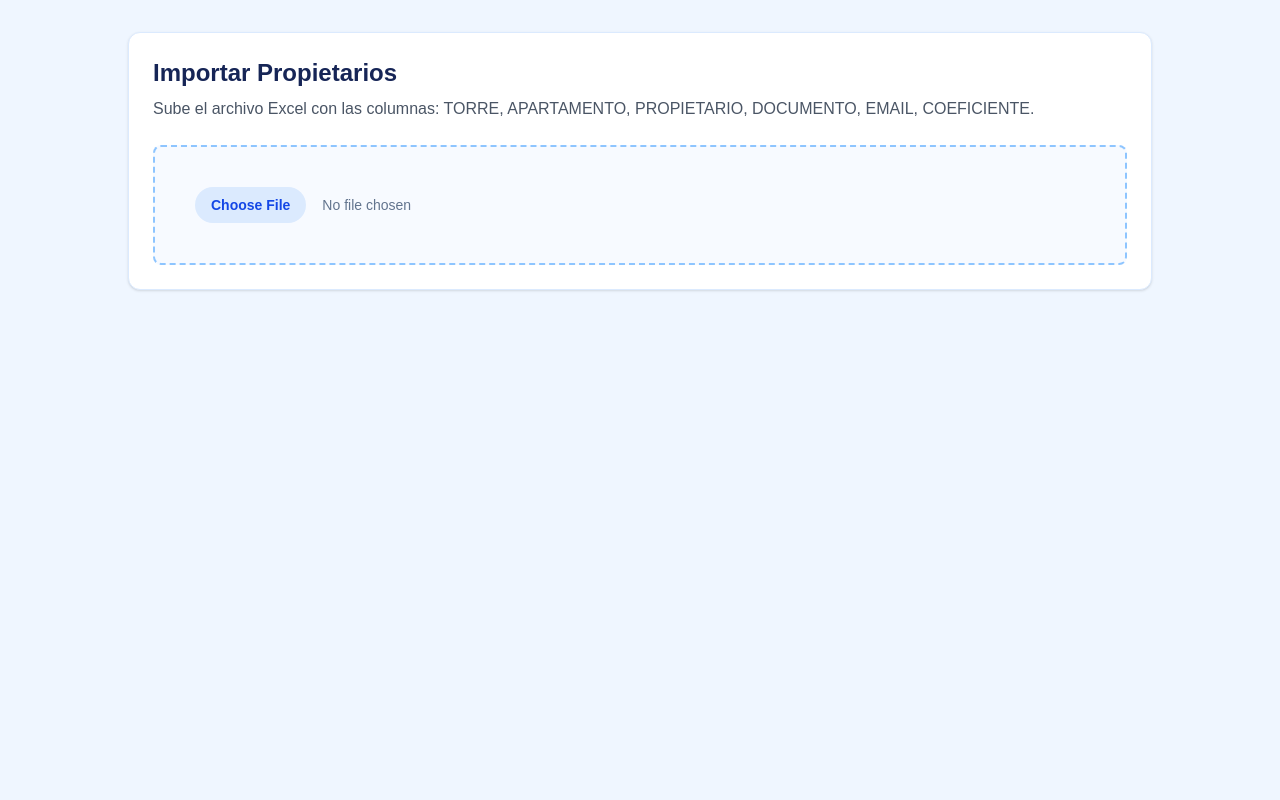
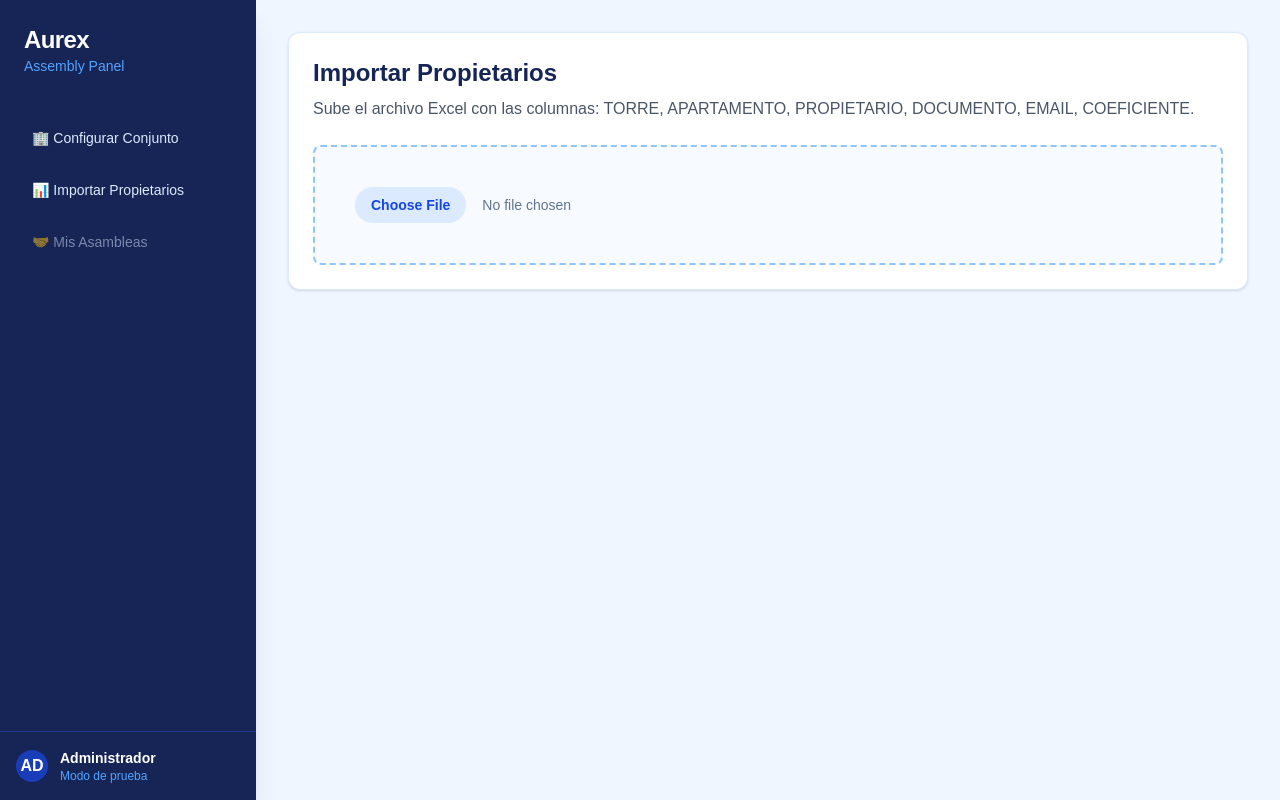
Before and after one commit to XZanderU/aurex-assembly, a Next.js app: page /Dashboard/importar in a window 1280 px wide. Built offline with nearby package versions, Linux system fonts and the light colour scheme.

Commit message:
feat: implementar layout principal del dashboard con barra de navegacion

```diff
--- a/src/app/Dashboard/importar/page.tsx
+++ b/src/app/Dashboard/importar/page.tsx
@@ -60,7 +60,7 @@ export default function ImportarExcelPage() {
   };
 
   return (
-    <div className="min-h-screen bg-blue-50 p-8">
+    <div className="min-h-screen p-8">
       <div className="max-w-5xl mx-auto space-y-6">
 
         {/* Tarjeta de Carga de Archivo */}
--- /dev/null
+++ b/src/app/Dashboard/layout.tsx
@@ -0,0 +1,71 @@
+import Link from "next/link";
+import React from "react";
+
+// El layout recibe un "prop" llamado children.
+// Aquí es donde Next.js inyectará automáticamente el contenido de tus page.tsx
+export default function DashboardLayout({
+  children,
+}: {
+  children: React.ReactNode;
+}) {
+  return (
+    <div className="flex h-screen bg-blue-50 overflow-hidden">
+
+      {/* Sidebar Lateral (Menú de Navegación) */}
+      <aside className="w-64 bg-blue-950 text-white flex flex-col shadow-xl z-10">
+        <div className="p-6 mb-4">
+          <h2 className="text-2xl font-bold tracking-tight">Aurex</h2>
+          <p className="text-blue-400 text-sm font-medium">Assembly Panel</p>
+        </div>
+
+        {/* Enlaces de Navegación */}
+        <nav className="flex-1 px-4 space-y-2 overflow-y-auto">
+          {/*
+            IMPORTANTE: Usamos <Link> de Next.js en lugar de la etiqueta <a> clásica de HTML.
+            <Link> hace la transición instantánea sin recargar la página (SPA real).
+          */}
+          <Link
+            href="/dashboard"
+            className="flex items-center gap-3 px-4 py-3 rounded-lg hover:bg-blue-800 transition-colors text-sm font-medium text-blue-100 hover:text-white"
+          >
+            🏢 Configurar Conjunto
+          </Link>
+
+          <Link
+            href="/dashboard/importar"
+            className="flex items-center gap-3 px-4 py-3 rounded-lg hover:bg-blue-800 transition-colors text-sm font-medium text-blue-100 hover:text-white"
+          >
+            📊 Importar Propietarios
+          </Link>
+
+          <Link
+            href="/dashboard"
+            className="flex items-center gap-3 px-4 py-3 rounded-lg hover:bg-blue-800 transition-colors text-sm font-medium text-blue-100 hover:text-white opacity-50 cursor-not-allowed title='En desarrollo'"
+          >
+            🤝 Mis Asambleas
+          </Link>
+        </nav>
+
+        {/* Footer del Sidebar */}
+        <div className="p-4 border-t border-blue-900 bg-blue-950">
+          <div className="flex items-center gap-3">
+            <div className="w-8 h-8 rounded-full bg-blue-800 flex items-center justify-center font-bold">
+              AD
+            </div>
+            <div>
+              <p className="text-sm font-bold">Administrador</p>
+              <p className="text-xs text-blue-400">Modo de prueba</p>
+            </div>
+          </div>
+        </div>
+      </aside>
+
+      {/* Área de Contenido Principal */}
+      <main className="flex-1 overflow-y-auto relative">
+        {/* Aquí Next.js inyecta dinámicamente tu page.tsx de crear conjunto o importar excel */}
+        {children}
+      </main>
+
+    </div>
+  );
+}
--- a/src/app/Dashboard/page.tsx
+++ b/src/app/Dashboard/page.tsx
@@ -22,7 +22,7 @@ export default function DashboardPage() {
 
   return (
     // Contenedor principal con fondo azul, preparado para alojar una imagen de fondo después
-    <div className="min-h-screen bg-blue-900 p-8 flex items-center justify-center">
+    <div className="min-h-screen p-8 flex items-center justify-center">
 
       <div className="w-full max-w-xl bg-white rounded-xl shadow-2xl p-8 border border-blue-100">
         <div className="mb-6">
```
